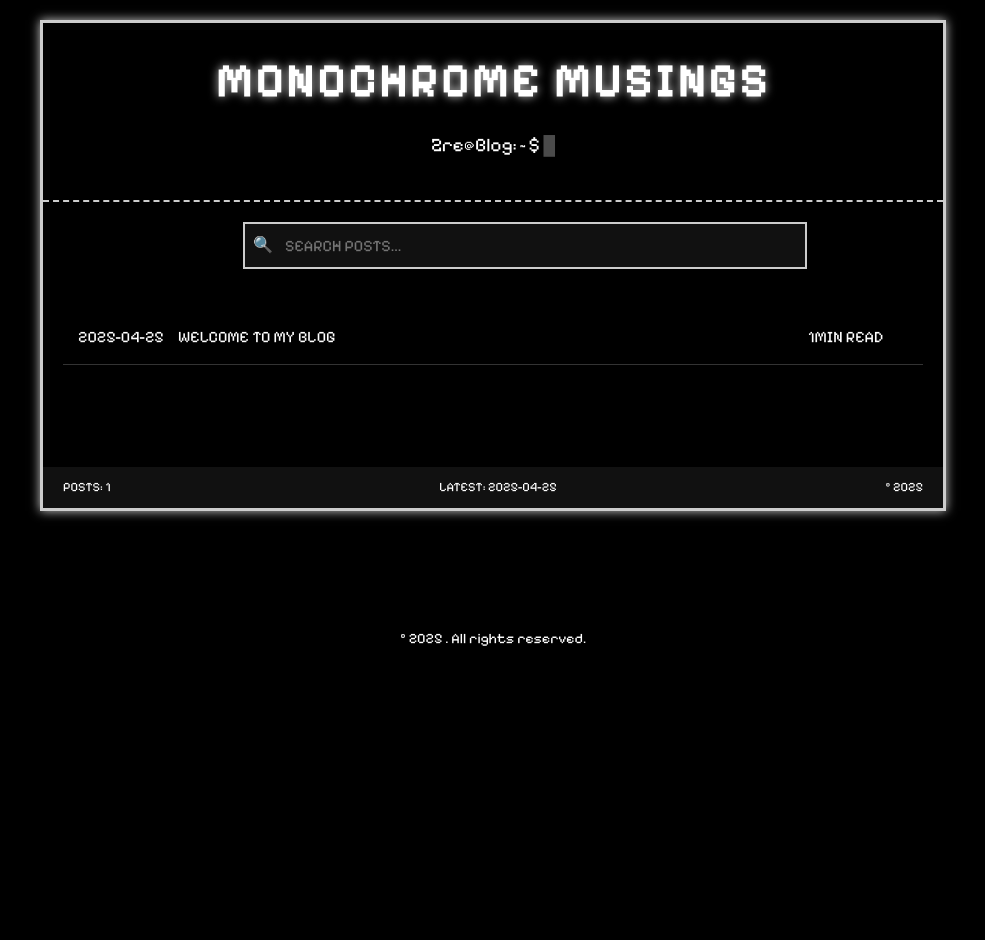
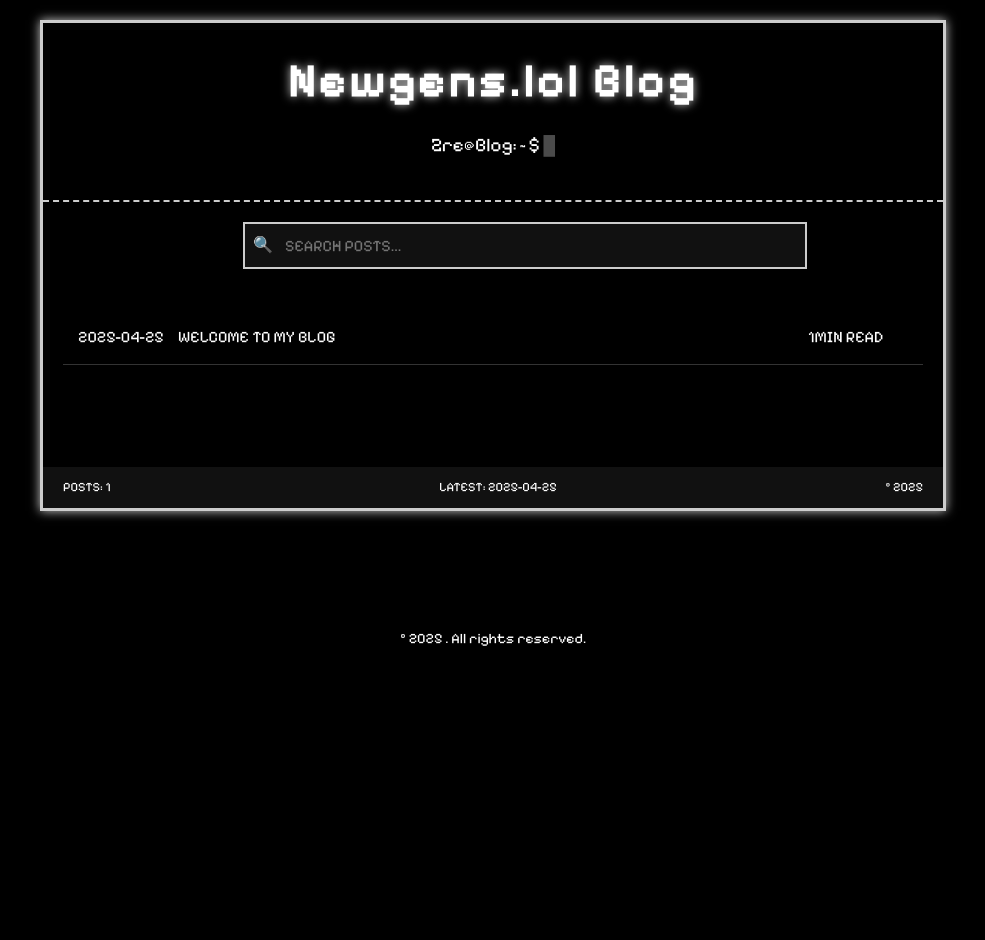
Before and after one commit to kepfjewfudhen0evhewf-we/aefoejjpejfwfblog, a Jekyll site: the page built from index.html, in a window 1280 px wide. Shown: the whole page, without its empty margins (147-1132 px from the left). Built offline with Jekyll 4.4.1, drawn with Linux system fonts in a browser that asks for light colours.

Commit message:
Update index.html

```diff
--- a/index.html
+++ b/index.html
@@ -3,7 +3,7 @@ layout: default
 ---
 <div class="terminal">
   <header class="console-header">
-    <h1 data-text="MONOCHROME_MUSINGS">MONOCHROME_MUSINGS</h1>
+    <h1 data-text="Newgens.lol_Blog">Newgens.lol Blog</h1>
     <p class="prompt">Zre@Blog:~$ <span class="cursor">█</span></p>
   </header>
 
@@ -203,6 +203,8 @@ function typeWriter() {
     title.textContent = text.substring(0, index+1).replace('_', ' ');
     index++;
     setTimeout(typeWriter, Math.random() * 200 + 50);
+  } else {
+    title.textContent = "Newgens.lol Blog"; // Ensure final text is correct
   }
 }
 
```
